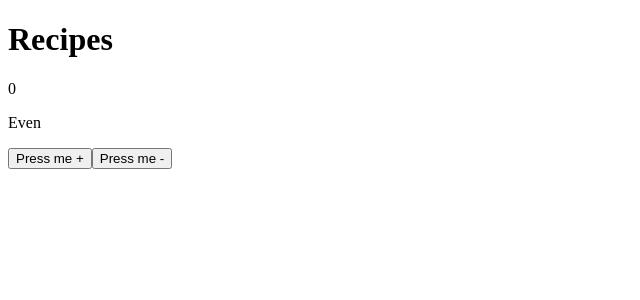
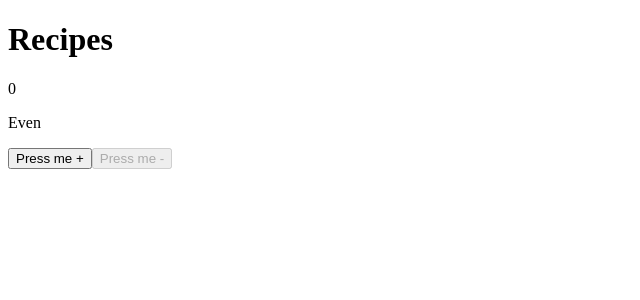
Before and after one commit to ferikand/recipes-angular-learning, an Angular app: page / in a window 1280 px wide. Shown: the top 300 px of the page, without its empty margins (0-640 px from the left). Built offline with nearby package versions, Linux system fonts and the light colour scheme.

Commit message:
module 7 done

```diff
--- a/src/app/app.html
+++ b/src/app/app.html
@@ -2,4 +2,4 @@
 <p>{{ counter() }}</p>
 <p>{{ isEven() ? 'Even' : 'Odd' }}</p>
 <button (click)="increment()">Press me +</button>
-<button (click)="decrement()">Press me -</button>
+<button [disabled]="counter() <= 0" (click)="decrement()">Press me -</button>
```
